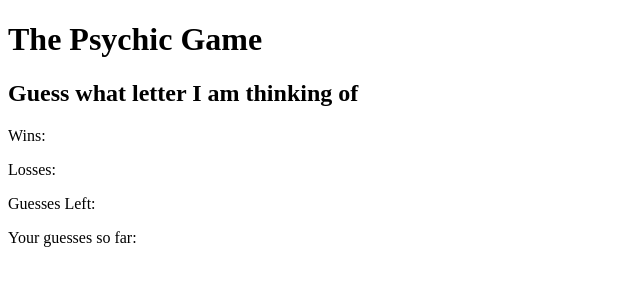
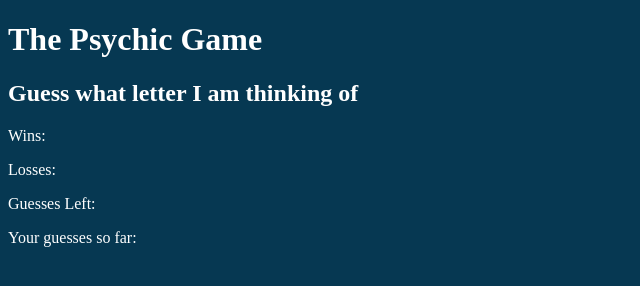
Before and after one commit to jsyum/Psychic-Game, a plain HTML site: page index.html in a window 1280 px wide. Shown: the whole page, without its empty margins (0-640 px from the left). Drawn offline with Linux system fonts and the light colour scheme.

Commit message:
added colors css

```diff
--- a/assets/css/style.css
+++ b/assets/css/style.css
@@ -0,0 +1,4 @@
+body {
+  background-color: #063852;
+  color: white;
+}
--- a/assets/javascript/game.js
+++ b/assets/javascript/game.js
@@ -16,7 +16,8 @@ function addLetter(usersKeypress) {
   var repeatGuess = lettersGuessed.some(function(item) {
     return item === usersKeypress;
   });
-
+  // returns whatever the value of the element was to use it for later
+  // not using return, undefined
   if (repeatGuess) {
     alert(usersKeypress + " already guessed. Try again!");
   } else {
--- a/index.html
+++ b/index.html
@@ -3,7 +3,7 @@
   <head>
     <meta charset="UTF-8" />
     <title>Psychic Game</title>
-    <script src="assets/javascript/game.js"></script>
+    <link rel="stylesheet" href="assets/css/style.css" />
   </head>
 
   <body>
@@ -13,5 +13,6 @@
     <p>Losses: <span id="numLosses"></span></p>
     <p>Guesses Left: <span id="guessesLeft"></span></p>
     <p>Your guesses so far: <span id="guessesSoFar"></span></p>
+    <script src="assets/javascript/game.js"></script>
   </body>
 </html>
```
